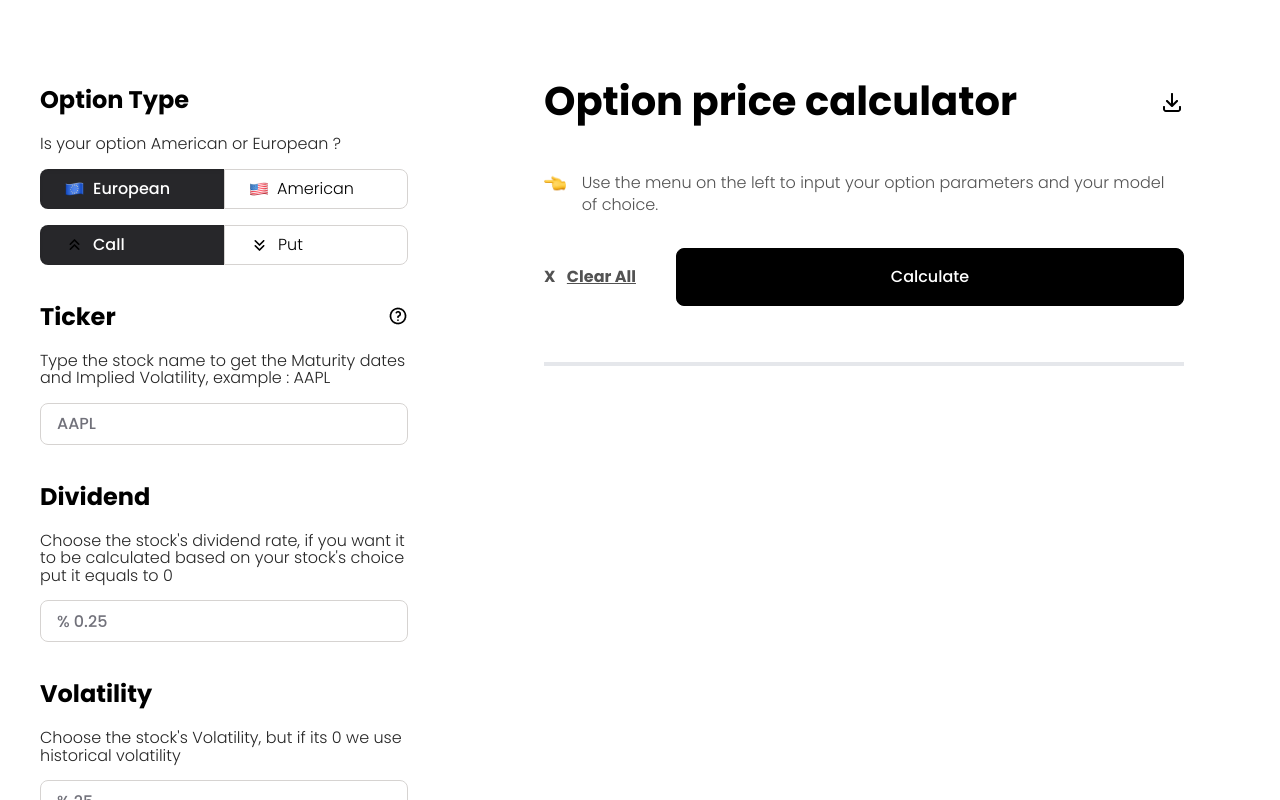
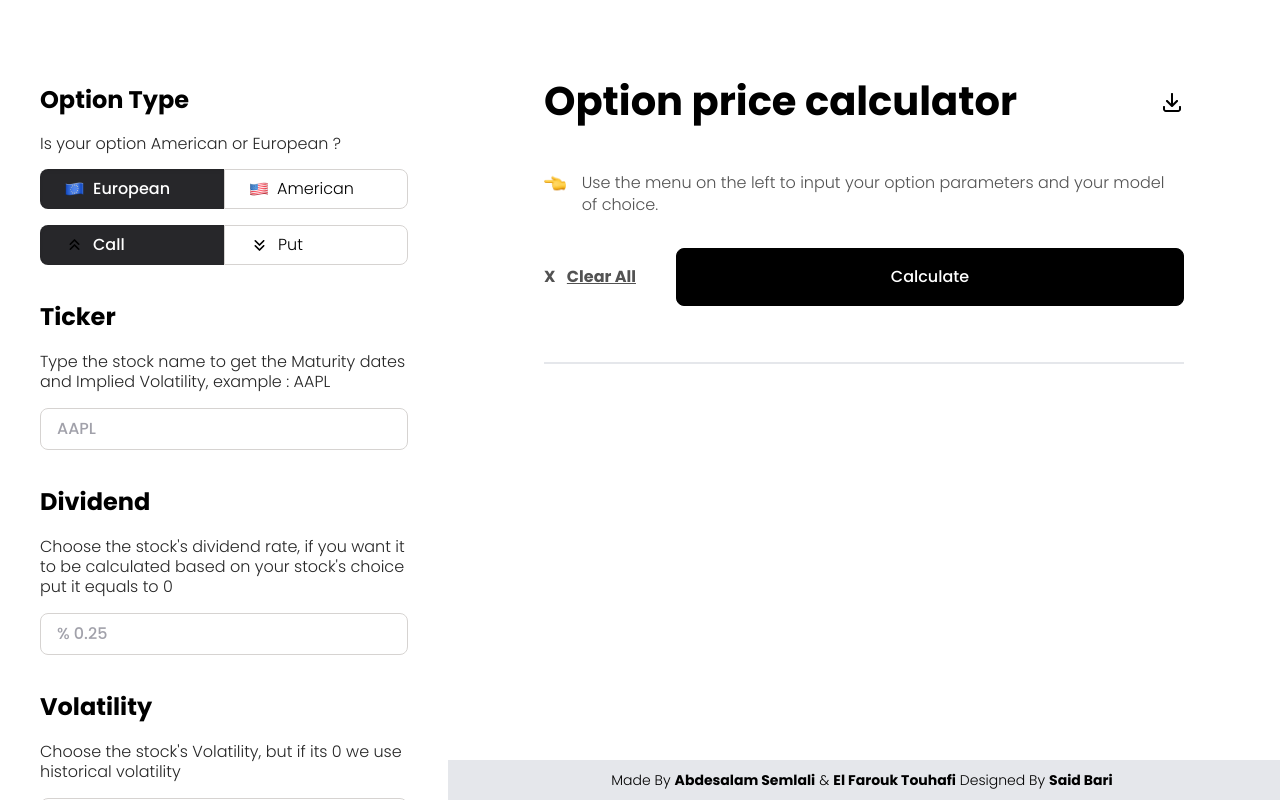
Before and after one commit to AbdesalamSemlali/option-calculator, a Next.js app: page / in a window 1280 px wide. Built offline with nearby package versions, Linux system fonts and the light colour scheme.

Commit message:
footer update

```diff
--- /dev/null
+++ b/app/components/Footer.js
@@ -0,0 +1,18 @@
+import React from 'react'
+
+const Footer = () => {
+  return (
+    <div className='w-full h-10 bg-gray-200 flex justify-center items-center text-black text-sm font-light leading-none sticky bottom-0 z-10'>
+        Made By
+        <a className='font-bold px-1' href="https://www.linkedin.com/in/abdessalam-semlali-5a6589238/" target='_blank'>
+            Abdesalam Semlali
+        </a> &
+        <a className='font-bold px-1' href="https://www.linkedin.com/in/el-farouk-touhafi-1689851bb/" target='_blank' >
+        El Farouk Touhafi
+        </a>
+        Designed By <a className='font-bold px-1' href="https://www.linkedin.com/in/said-bari/" target='_blank' > Said Bari </a>
+    </div>
+  )
+}
+
+export default Footer
--- a/app/components/Graph3d.js
+++ b/app/components/Graph3d.js
@@ -3,31 +3,7 @@ import dynamic from 'next/dynamic'
 const Plot = dynamic(() => import("react-plotly.js"), {
   ssr: false
 })
-{/*const graphData = {
-    z: [
-      [8.83, 8.89, 8.81, 8.87, 8.9, 8.87],
-      [8.89, 8.94, 8.85, 8.94, 8.96, 8.92],
-      [8.84, 8.9, 8.82, 8.92, 8.93, 8.91],
-      [8.79, 8.85, 8.79, 8.9, 8.94, 8.92],
-      [8.79, 8.88, 8.81, 8.9, 8.95, 8.92],
-      [8.8, 8.82, 8.78, 8.91, 8.94, 8.92],
-      [8.75, 8.78, 8.77, 8.91, 8.95, 8.92],
-      [8.8, 8.8, 8.77, 8.91, 8.95, 8.94],
-      [8.74, 8.81, 8.76, 8.93, 8.98, 8.99],
-      [8.89, 8.99, 8.92, 9.1, 9.13, 9.11],
-      [8.97, 8.97, 8.91, 9.09, 9.11, 9.11],
-      [9.04, 9.08, 9.05, 9.25, 9.28, 9.27],
-      [9, 9.01, 9, 9.2, 9.23, 9.2],
-      [8.99, 8.99, 8.98, 9.18, 9.2, 9.19],
-      [8.93, 8.97, 8.97, 9.18, 9.2, 9.18]
-    ],
-    masterGraph: {
-      title: "Title",
-      xAxis: "X-Axis",
-      yAxis: "Y-Axis",
-      zAxis: "Z-Axis"
-    }
-  };*/}
+
 
   const Graph3d = ({graphData}) => {
 
@@ -36,9 +12,9 @@ const Plot = dynamic(() => import("react-plotly.js"), {
           data={[
             {
               type: "surface",
-              x: graphData.x,
-              y: graphData.y,
-              z: graphData.z
+              x: graphData.z ? graphData.x : [1, 2, 3, 4, 5, 6],
+              y: graphData.z ? graphData.y : [78, 3, 8, 3, 8, 3],
+              z: graphData.z ? graphData.z : [5, 5, 5, 3, 3, 3]
             }
           ]}
           layout={{
--- a/app/components/InputCard.js
+++ b/app/components/InputCard.js
@@ -13,7 +13,7 @@ const InputCard = ({title,text,placeholder,cardState,setCardState,help,scroll,in
         </div>
 
          {/* Text */}
-        <div className={`${grey == true ? "text-stone-300" : "text-neutral-800"} text-base font-light leading-[17.52px]`}>{text}</div>
+        <div className={`${grey == true ? "text-stone-300" : "text-neutral-800"} text-base font-light leading-5`}>{text}</div>
 
         {/* Input */}
         <div>
@@ -26,7 +26,7 @@ const InputCard = ({title,text,placeholder,cardState,setCardState,help,scroll,in
                 : null
             }
             <div className='flex justify-between items-center relative'>
-                <input  type={inputType} value={cardState}  placeholder={placeholder} className="px-4 py-5 h-10 grow placeholder:text-zinc-500  rounded-lg border border-stone-300 justify-start number-input items-center"
+                <input  type={inputType} value={cardState}  placeholder={placeholder} className={`px-4 py-5 h-10 grow  ${grey == true ? "placeholder:text-stone-300" : "placeholder:text-zinc-400"}  rounded-lg border border-stone-300 justify-start number-input items-center`}
 
                     onChange={(e)=>{
                     setCardState(e.target.value)
--- a/app/page.js
+++ b/app/page.js
@@ -3,6 +3,7 @@ import { useState} from "react";
 import InputCard from "./components/InputCard";
 import ReactLoading from 'react-loading';
 import GraphPlot from "./components/GraphPlot";
+import Footer from "./components/Footer";
 
 export default  function Home() {
 
@@ -128,7 +129,7 @@ export default  function Home() {
           <div className='flex h-10'>
             <div className={`w-1/2 rounded-l-lg px-6 py-2 ${optionType === "European" ? "bg-zinc-800 shadow-inner font-medium text-white" : "border border-stone-300 font-light text-black"} flex justify-start items-center gap-2  text-base  leading-[17.52px] cursor-pointer`}
             onClick={(e)=>{
-                setOptionType(e.target.innerText)
+                setOptionType("European")
             }}
             >
               <img src="/eu.png" alt="euro" />
@@ -136,7 +137,7 @@ export default  function Home() {
             </div>
             <div className={`w-1/2 rounded-r-lg px-6 py-2 ${optionType === "American" ? "bg-zinc-800 shadow-inner font-medium text-white" : "border border-stone-300 font-light text-black"}  flex justify-start items-center gap-2  text-base  leading-[17.52px] cursor-pointer`}
             onClick={(e)=>{
-                setOptionType(e.target.innerText)
+                setOptionType("American")
                 setModel("Binomial")
             }}
             >
@@ -147,7 +148,7 @@ export default  function Home() {
           <div className='flex h-10 '>
             <div className={`w-1/2 rounded-l-lg px-6 py-2 ${option === "Call" ? "bg-zinc-800  shadow-inner font-medium text-white" : "border border-stone-300 font-light text-black"} flex justify-start items-center gap-2  text-base  leading-[17.52px] cursor-pointer`}
             onClick={(e)=>{
-                setOption(e.target.innerText)
+                setOption("Call")
             }}
             >
               <img  className="rotate-180" src="/put.png" alt="call" />
@@ -155,7 +156,7 @@ export default  function Home() {
             </div>
             <div className={`w-1/2 rounded-r-lg px-6 py-2 ${option === "Put" ? "bg-zinc-800  shadow-inner font-medium text-white" : "border border-stone-300 font-light text-black"}  flex justify-start items-center gap-2  text-base  leading-[17.52px] cursor-pointer`}
             onClick={(e)=>{
-                setOption(e.target.innerText)
+                setOption("Put")
             }}
             >
               <img src="put.png"  alt="put" />
@@ -164,7 +165,7 @@ export default  function Home() {
           </div>
         </div>
 
-        <InputCard  cardState={ticker} setCardState={setTicker} title={"Ticker"} text={"Type the stock name to get the Maturity dates and Implied Volatility, example : AAPL"} placeholder={"AAPL"} help={1} fetching={fetching} onClick={fetchExpiries} error={tickerError}/>
+        <InputCard  cardState={ticker} setCardState={setTicker} title={"Ticker"} text={"Type the stock name to get the Maturity dates and Implied Volatility, example : AAPL"} placeholder={"AAPL"}  fetching={fetching} onClick={fetchExpiries} error={tickerError}/>
 
         <InputCard cardState={dividend} setCardState={setDividend} title={"Dividend"} text={"Choose the stock's dividend rate, if you want it to be calculated based on your stock's choice put it equals to 0"} placeholder={"% 0.25"} />
 
@@ -172,7 +173,7 @@ export default  function Home() {
 
         <InputCard cardState={strike} setCardState={setStrike} title={"Strike"} text={"Choose the option strike "} placeholder={"$ 135"} />
 
-        <InputCard cardState={maturity} setCardState={setMaturity} title={"Maturity"} text={"choose from the dates given by your stock choice."} placeholder={"DD/MM/YY"} help={1} scroll={1} options={expiries}/>
+        <InputCard cardState={maturity} setCardState={setMaturity} title={"Maturity"} text={"choose from the dates given by your stock choice."} placeholder={"DD/MM/YY"}  scroll={1} options={expiries}/>
 
         <InputCard cardState={interest} setCardState={setInterest} title={"Interest Rate"} text={"Type the interest rate in %"} placeholder={"% 5"} />
 
@@ -187,7 +188,7 @@ export default  function Home() {
 
       <div className="flex flex-col w-[65%]">
 
-          <div className="w-full px-24 py-20"> {/*Container*/}
+          <div className="w-full px-24 py-20 flex-1"> {/*Container*/}
 
             <div className="flex items-center justify-between mb-12">
                 <h1 className="text-black text-[40px] font-bold leading-[43.80px]">Option price calculator</h1>
@@ -248,8 +249,9 @@ export default  function Home() {
 
              : null
           }
-            {price ?
+            {price ? <>
                 <div className="flex my-10 justify-between gap-2">
+                  <div className="flex flex-col space-y-2">
                     <div className="flex flex-col space-y-2">
                         <div className="flex space-x-4 items-center">
                           <p className="text-black text-2xl font-bold grow  leading-relaxed ">Estimated price :</p>
@@ -262,31 +264,33 @@ export default  function Home() {
                               <p className="text-neutral-500 text-3xl font-bold leading-[43.80px]">$ {(receit[10]).toFixed(3)}</p>
                           </div>
                         }
+                    </div>
+
                     { receit[7] == "Black & Scholes" ?
-                      <div className="flex flex-col space-y-0.5">
+                    <div className="flex flex-col space-y-2">
                       <div className="flex space-x-4 items-center">
-                              <p className="text-black text-base font-bold grow  leading-relaxed">Delta :</p>
-                              <p className="text-neutral-500 text-base font-bold leading-[43.80px]"> {receit[12]}</p>
+                              <p className="text-black text-base font-medium grow  leading-relaxed">Delta :</p>
+                              <p className="text-neutral-500 text-base font-medium leading-[17.52px]"> {receit[12]}</p>
                       </div>
 
                       <div className="flex space-x-4 items-center">
-                              <p className="text-black text-base font-bold grow  leading-relaxed">Gamma :</p>
-                              <p className="text-neutral-500 text-base font-bold leading-[43.80px]"> {receit[13]}</p>
+                              <p className="text-black text-base font-medium grow  leading-relaxed">Gamma :</p>
+                              <p className="text-neutral-500 text-base font-medium leading-[17.52px]"> {receit[13]}</p>
                       </div>
 
                       <div className="flex space-x-4 items-center">
-                              <p className="text-black text-base font-bold grow  leading-relaxed">Vega :</p>
-                              <p className="text-neutral-500 text-base font-bold leading-[43.80px]"> {receit[14]}</p>
+                              <p className="text-black text-base font-medium grow  leading-relaxed">Vega :</p>
+                              <p className="text-neutral-500 text-base font-medium leading-[17.52px]"> {receit[14]}</p>
                       </div>
 
                       <div className="flex space-x-4 items-center">
-                              <p className="text-black text-base font-bold grow  leading-relaxed">Rho :</p>
-                              <p className="text-neutral-500 text-base font-bold leading-[43.80px]"> {receit[15]}</p>
+                              <p className="text-black text-base font-medium grow  leading-relaxed">Rho :</p>
+                              <p className="text-neutral-500 text-base font-medium leading-[17.52px]"> {receit[15]}</p>
                       </div>
 
                       <div className="flex space-x-4 items-center">
-                              <p className="text-black text-base font-bold grow  leading-relaxed">Theta :</p>
-                              <p className="text-neutral-500 text-base font-bold leading-[43.80px]"> {receit[16]}</p>
+                              <p className="text-black text-base font-medium grow  leading-relaxed">Theta :</p>
+                              <p className="text-neutral-500 text-base font-medium leading-[17.52px]"> {receit[16]}</p>
                       </div>
                     </div>
                       : null
@@ -319,10 +323,11 @@ export default  function Home() {
                       </div>
                 </div>
               </div>
+              <div className="border-b-2 w-full  bg-neutral-300 "></div> </>
               : null
             }
 
-            <div className="border-b-2 w-full  bg-neutral-300 "></div>
+
             { image ?
             <div className="flex flex-col space-y-2 my-8 items-center justify-center">
                 <div className="text-black text-3xl font-bold  leading-relaxed">{receit[7]} Tree Plot</div>
@@ -337,7 +342,7 @@ export default  function Home() {
 
           </div>
 
-
+          <Footer/>
 
       </div>
 
```
Also changed, not shown: app/components/GraphPlot.js (+6 -2 lines), public/chevrons-up.svg (added). Lines whose indentation alone changed are shown as unchanged.
